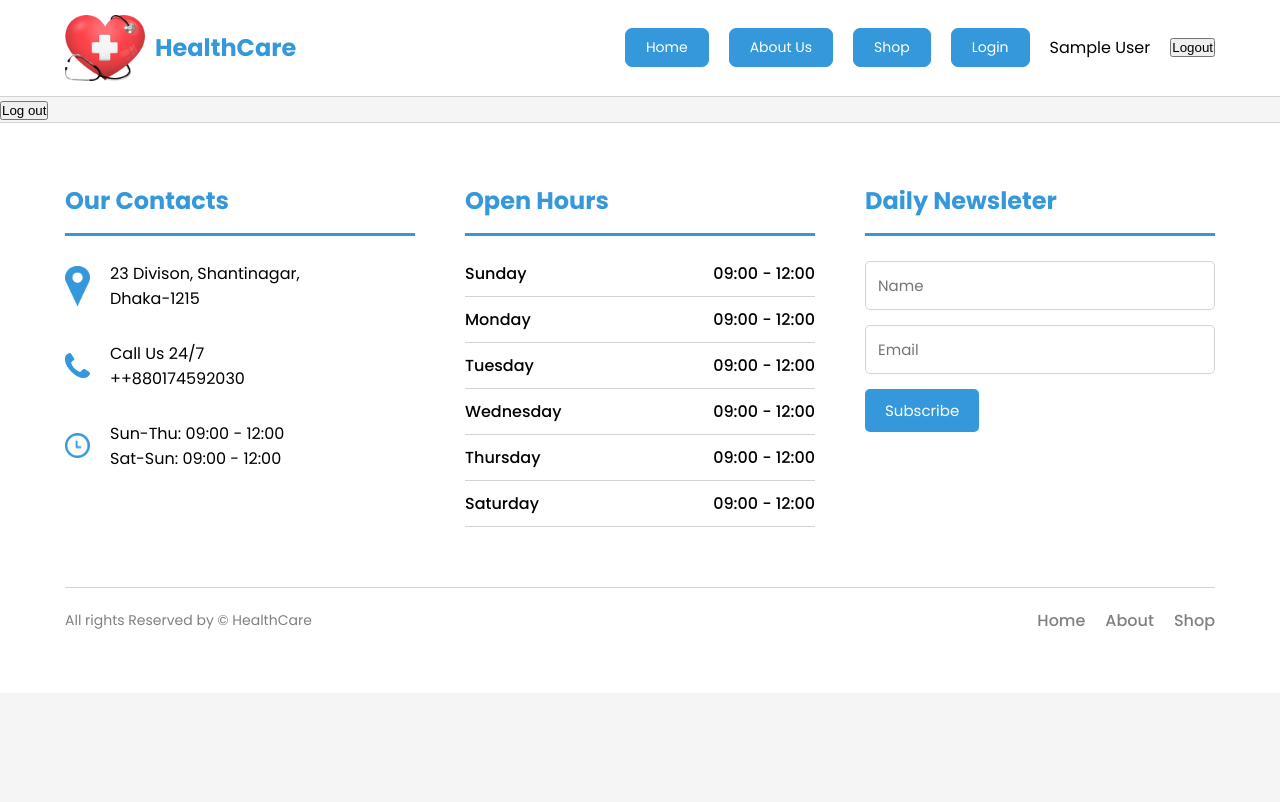
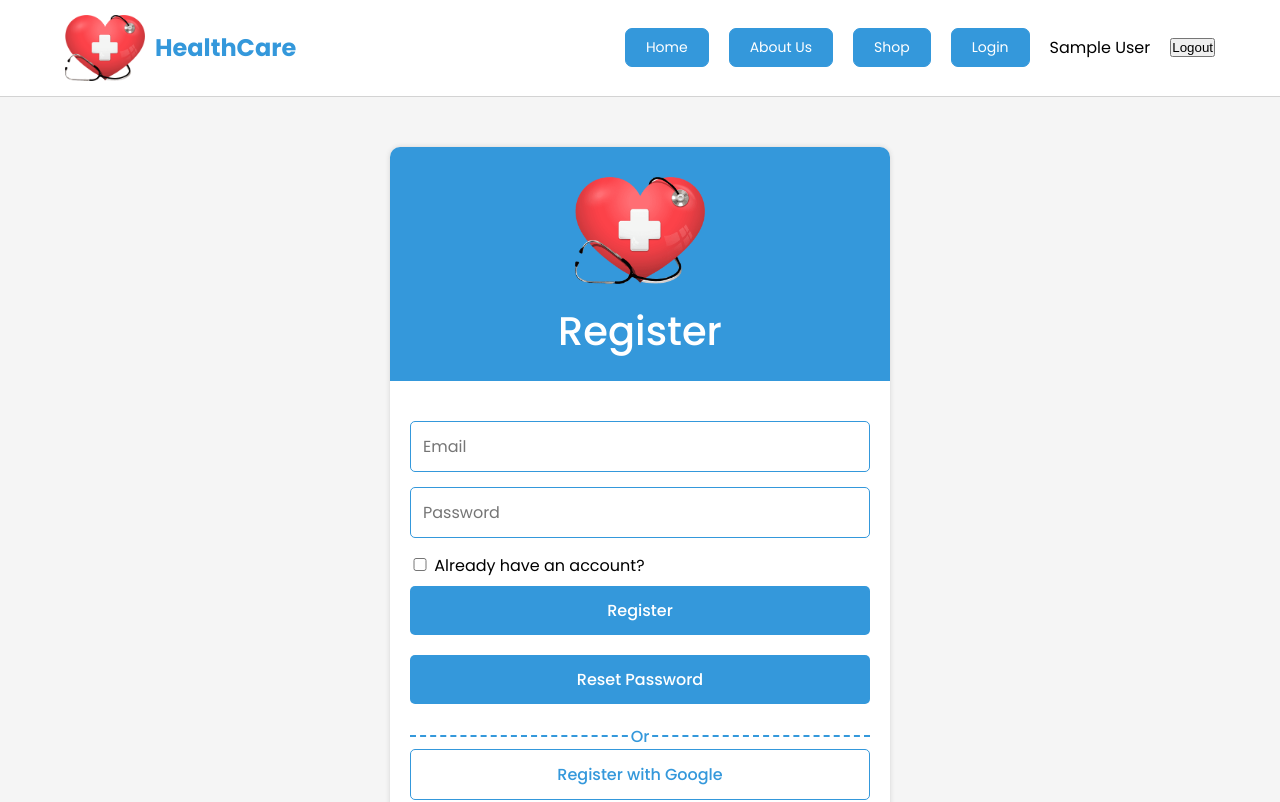
Before and after one commit to azizulwd/healthcare-related-website, a React (Create React App) app: page /login in a window 1280 px wide. Shown: the top 802 px of the page. Built offline with nearby package versions, Linux system fonts and the light colour scheme; no server answers; sample sign-in values are in the browser's storage.

Commit message:
authentication update

```diff
--- a/src/Pages/Login/Login.js
+++ b/src/Pages/Login/Login.js
@@ -34,8 +34,29 @@ const Login = () => {
                 </div>
             </div>
             :
-            <div className="signOut_btn">
-              <button onClick={logOut}>Log out</button>
+            <div className="form">
+                <div className="form_container">
+                    <div className="form_logo">
+                        <img src={loginLogo} alt="" />
+                        <h1>{isLogin ? 'Login' : 'Register'}</h1>
+                    </div>
+                    <form onSubmit={handleRegistration} className="form_input_group">
+                        <p className="error_message">
+                            <span>{error}</span>
+                        </p>
+                        <input onBlur={handleEmail} type="text" placeholder="Email" />
+                        <input onBlur={handlePassword} type="password" placeholder="Password" />
+                        <input onChange={toggleLogin} type="checkbox" id="checkbox" />
+                        <label htmlFor="checkbox"> Already have an account?</label>
+                        <button className="btn_regular">{isLogin ? 'Login' : 'Register'}</button>
+                        <button onClick={resetPasswordEmail} className="btn_regular">Reset Password</button>
+                        <fieldset>
+                            <legend>Or</legend>
+                            <button onClick={signInWithGoogle} className="btn_regular google_btn">{isLogin ? 'Login' : 'Register'} with Google</button>
+                        </fieldset>
+
+                    </form>
+                </div>
             </div>
           }
         </div>
```
